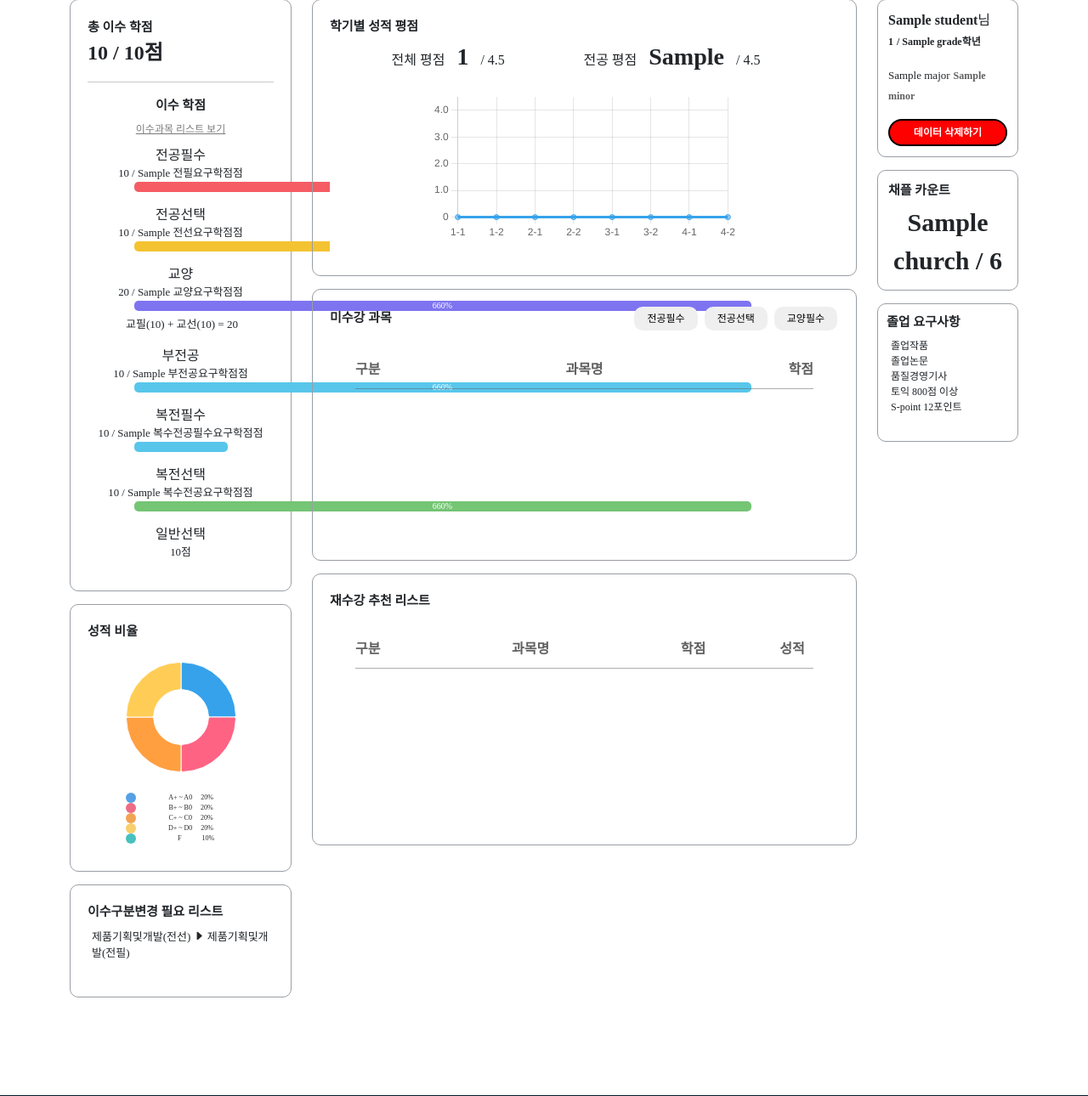
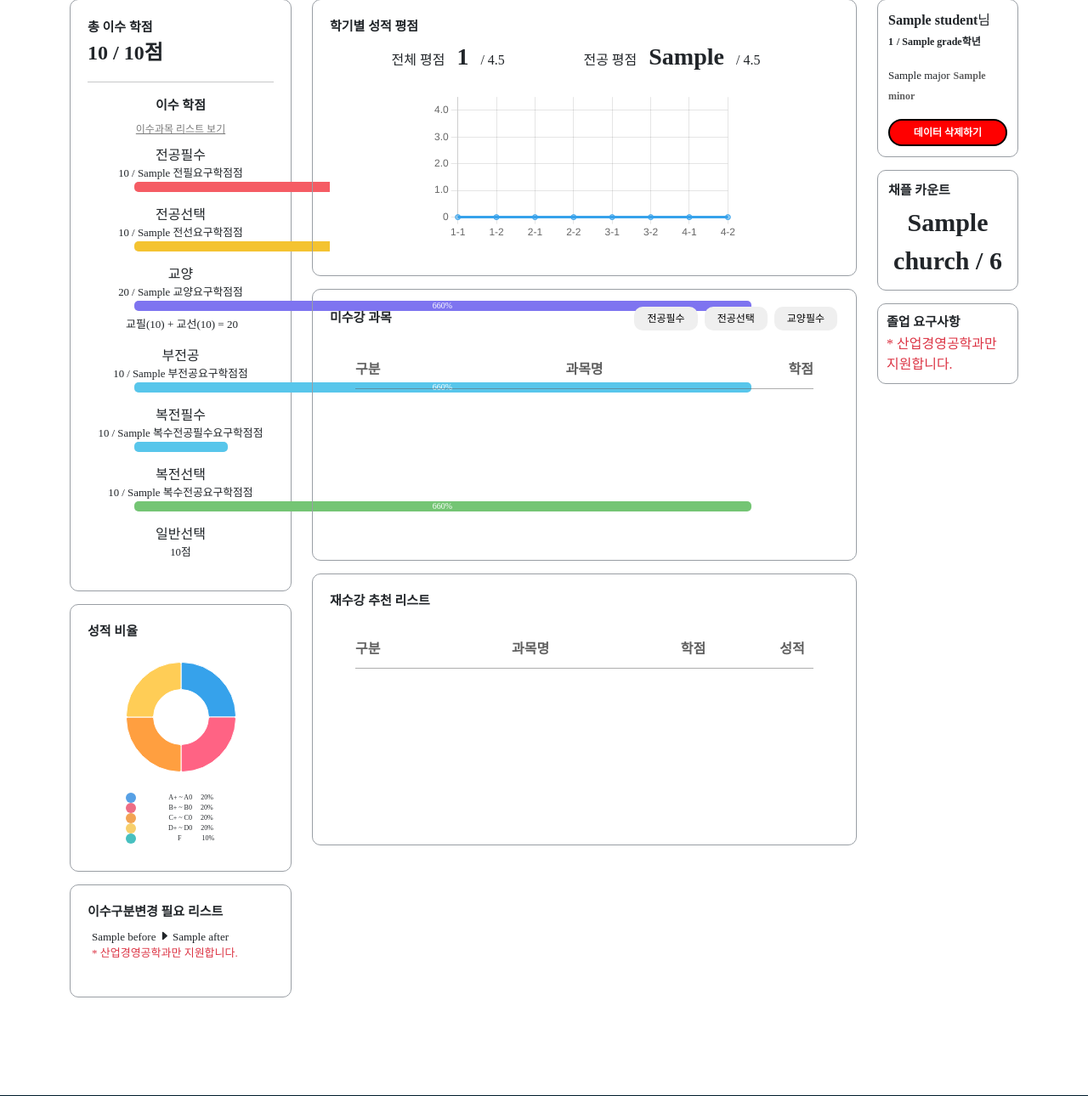
Before and after one commit to sku-likelion11th/sku-grad-credit-calc-backend, a Django app: template reader/templates/reader/result.html in a window 1280 px wide. Shown: the part 72-1362 px from the top of the page at 85% size. Run offline with Django 3.2, Linux system fonts and the light colour scheme; the template is opened without the code that fills it: most values are stand-ins (such as "Sample title", 1, 10 or a date in 2020); data that the repository does not hold is empty; some libraries are stand-ins or nearby versions; some web fonts are replaced.

Commit message:
날라간 프론트 복구

```diff
--- a/reader/templates/reader/result.html
+++ b/reader/templates/reader/result.html
@@ -167,8 +167,13 @@
                 <div class="RequiredChangeList">
                     <div class="title">이수구분변경 필요 리스트</div>
                     <ul>
-                        <li>제품기획및개발(전선) <i class="bi bi-caret-right-fill"></i> 제품기획및개발(전필)</li>
-                    </ul>
+                        {% for change in need_change %}
+                        <li>{{change.before}} <i class="bi bi-caret-right-fill"></i> {{change.after}}</li>
+                        {% endfor %}
+                        {% if student.major != '산업경영공학과' %}
+                            <li class="text-danger">* 산업경영공학과만 지원합니다.</li>
+                        {% endif%}
+                        </ul>
                 </div>
             </section>
             <!-- Section2 -->
@@ -264,13 +269,13 @@
                 <!-- 졸업 요구사항 -->
                 <div class="GraduationRequirements">
                     <div class="title graduRe">졸업 요구사항</div>
-                    <ul>
-                        <li>졸업작품</li>
-                        <li>졸업논문</li>
-                        <li>품질경영기사</li>
-                        <li>토익 800점 이상</li>
-                        <li>S-point 12포인트</li>
-                    </ul>
+                    {% if student.major != '산업경영공학과' %}
+                        <li class="text-danger">* 산업경영공학과만 지원합니다.</li>
+                    {% else %}
+                        {% for data in grad.선택조건 %}
+                            <li>{{data}}</li>
+                        {% endfor %}
+                    {% endif %}
                 </div>
             </section>
         </div>
--- a/reader/views.py
+++ b/reader/views.py
@@ -109,7 +109,7 @@ def sort_by_grade():
 		json_parse[key[-1]] = {'subject': key[-1], 'score': key[-2], 'category': subject_did[key[-1]][0]}
 
 	json_list = list(json_parse.values())
-	print(json_list)
+	#print(json_list)
 	return json_list
 
 def GE_did_not():
```
